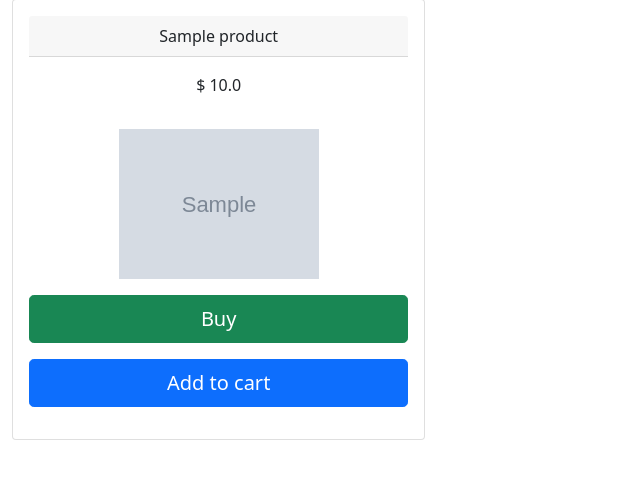
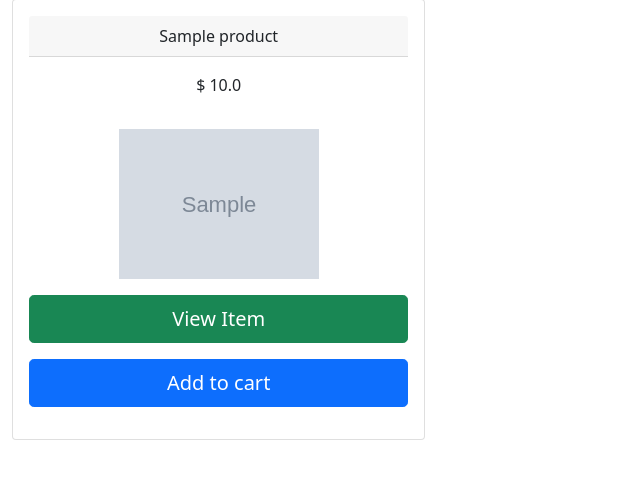
Before and after one commit to leoashcraft/Flask-Ecommerce-App, a Flask app: page / in a window 1280 px wide. Shown: the part 133-634 px from the top of the page, without its empty margins (0-640 px from the left). Run offline with Flask 2, Linux system fonts and the light colour scheme; tables that the repository leaves empty hold one stand-in row (values such as "Sample post"); grey boxes marked "Sample" are stand-in pictures.

Commit message:
Week 6 Day 4

```diff
--- a/app/templates/cart.html.j2
+++ b/app/templates/cart.html.j2
@@ -11,7 +11,7 @@
                     <p class="card-header text-center"><a class="text-dark text-decoration-none" href="{{url_for('product', product_id = product.id)}}">{{ product.name }}</a></p>
                     <p class="card-body text-center">$ {{ product.price }}</p>
                     <p><img src="{{ url_for('static', filename='product_pics/' + product.image_file) }}" alt="..." srcset=""></p>
-                    <p class="" style="width: 100%;"><a style="width: 100%;" class="more btn btn-success btn-lg" href="{{url_for('product', product_id = product.id)}}">Buy</a></p>
+                    <p class="" style="width: 100%;"><a style="width: 100%;" class="more btn btn-success btn-lg" href="{{url_for('product', product_id = product.id)}}">View Item</a></p>
                     <p class="" style="width: 100%;"><a style="width: 100%;" class="more text-decoration-none btn btn-light text-dark btn-lg" href="{{url_for('deletefromcart', product_id = product.id)}}">Remove</a></p>
                 </div>
             </div>
--- a/app/templates/index.html.j2
+++ b/app/templates/index.html.j2
@@ -18,7 +18,7 @@ img {
                     <p class="card-header text-center"><a class="text-dark text-decoration-none" href="{{url_for('product', product_id = product.id)}}">{{ product.name }}</a></p>
                     <p class="card-body text-center">$ {{ product.price }}</p>
                     <p><img src="{{ url_for('static', filename='product_pics/' + product.image_file) }}" alt="..." srcset=""></p>
-                    <p class="" style="width: 100%;"><a style="width: 100%;" class="more btn btn-success btn-lg" href="{{url_for('product', product_id = product.id)}}">Buy</a></p>
+                    <p class="" style="width: 100%;"><a style="width: 100%;" class="more btn btn-success btn-lg" href="{{url_for('product', product_id = product.id)}}">View Item</a></p>
                     <p class="" style="width: 100%;"><a style="width: 100%;" class="more btn btn-primary btn-lg" href="{{url_for('addtocart', product_id = product.id)}}">Add to cart</a></p>
                 </div>
             </div>
```
